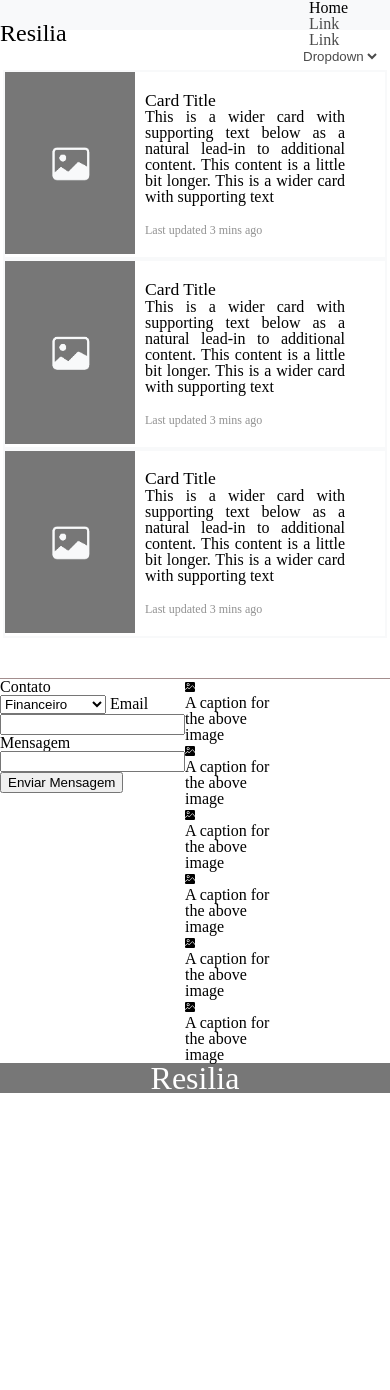
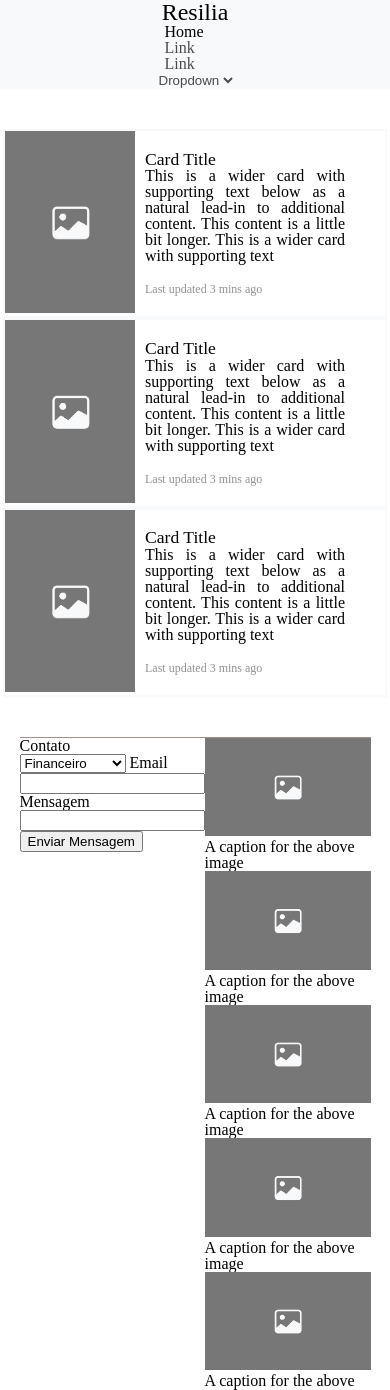
Before and after one commit to jhonatacaiob/Desafio-Modulo-1, a plain HTML site: page index.html in a window 390 px wide. Shown: the top 1390 px of the page. Before the commit the page ends 1096 px from the top, so only its background shows below. Drawn offline with Linux system fonts and the light colour scheme.

Commit message:
Corrigido a seção cards para ficar mais responsivo

```diff
--- a/css/style.css
+++ b/css/style.css
@@ -4,8 +4,8 @@
     background-color: rgb(248, 249, 250);
 }
 .menu{
-    max-width: 1200px;
-    height: 30px;
+    max-width: 90%;
+    height: 1hv;
     margin: 0 auto;
     display: flex;
     flex-wrap: wrap;
@@ -47,6 +47,8 @@
 main{
     display: grid;
     grid-template-columns: repeat(3, 1fr);
+    max-width: 90%;
+    margin: 0 auto;
 }
 
 
@@ -54,16 +56,28 @@ main{
 /*cards*/
 
 .card-container{
-    max-width: 1200px;
     padding: 40px 0;
-    margin: 0 auto;
     grid-column: 1/4;
+    display: grid;
+    grid-template-columns: repeat(3, 1fr);
     border-bottom: 1px solid #a38e8e;
+}
+.card1{
+    grid-column: 1/2;
+    max-width: 400px;
+    border: 2px solid;
+    border-color: rgb(248, 249, 250);
     display: flex;
-    flex-wrap: wrap;
-    justify-content: space-evenly;
 }
-.card{
+.card2{
+    grid-column: 2/3;
+    max-width: 400px;
+    border: 2px solid;
+    border-color: rgb(248, 249, 250);
+    display: flex;
+}
+.card3{
+    grid-column: 3/4;
     max-width: 400px;
     border: 2px solid;
     border-color: rgb(248, 249, 250);
@@ -96,7 +110,14 @@ main{
 
 /*Contato*/
 
+.contato{
+    grid-column: 1/2;
+}
 
+
+.imagens{
+    grid-column: 2/4;
+}
 
 
 
@@ -113,7 +134,7 @@ main{
 /*Footer*/
 .footer{
     background-color:rgb(119,119,119);
-    height: 30px;
+    height: 10vh ;
     color: white;
     display: flex;
     justify-content: center;
@@ -129,10 +150,30 @@ footer p{
 
 
 
+@media(max-width: 1250px){
 
 
-@media (max-width: 400px)
-{
+    .card-container{
+
+        display:flex;
+        justify-content: center;
+        flex-wrap: wrap;
+
+    }
+
+    .card-imagem{
+
+        width: 130px;
+
+    }
+
+}
+
+@media (max-width: 400px){
+    .menu{
+        flex-direction: column;
+        margin: 0 auto;
+    }
     .menu nav ul{
 
 
--- a/index.html
+++ b/index.html
@@ -34,7 +34,7 @@
 
     <main>
         <section class = "card-container">
-            <div class="card">
+            <div class="card1">
                 <div class="card-imagem">
                     <img src="img/img-vertical.png" alt="imagem" width="100%">
                 </div>
@@ -45,7 +45,7 @@
                     <sub>Last updated 3 mins ago</sub>
                 </div>
             </div>
-            <div class="card">
+            <div class="card2">
                 <div class="card-imagem">
                     <img src="img/img-vertical.png" alt="imagem" width="100%">
                 </div>
@@ -56,7 +56,7 @@
                     <sub>Last updated 3 mins ago</sub>
                 </div>
             </div>
-            <div class="card">
+            <div class="card3">
                 <div class="card-imagem">
                     <img src="img/img-vertical.png" alt="imagem" width="100%">
                 </div>
@@ -93,40 +93,40 @@
             </form>
         </section>
 
-        <section class = "imgs">
+        <section class = "imagens">
             <div class = "img-box">
                 <div class="img">
-                    <img src="img/image.svg" alt="imagem" width="10px">
+                    <img src="img/img-horizontal.png" alt="imagem" width="100%">
                 </div>
                 <sub>A caption for the above image</sub>
             </div>
             <div class = "img-box">
                 <div class="img">
-                    <img src="img/image.svg" alt="imagem" width="10px">
+                    <img src="img/img-horizontal.png" alt="imagem" width="100%">
                 </div>
                 <sub>A caption for the above image</sub>
             </div>
             <div class = "img-box">
                 <div class="img">
-                    <img src="img/image.svg" alt="imagem" width="10px">
+                    <img src="img/img-horizontal.png" alt="imagem" width="100%">
                 </div>
                 <sub>A caption for the above image</sub>
             </div>
             <div class = "img-box">
                 <div class="img">
-                    <img src="img/image.svg" alt="imagem" width="10px">
+                    <img src="img/img-horizontal.png" alt="imagem" width="100%">
                 </div>
                 <sub>A caption for the above image</sub>
             </div>
             <div class = "img-box">
                 <div class="img">
-                    <img src="img/image.svg" alt="imagem" width="10px">
+                    <img src="img/img-horizontal.png" alt="imagem" width="100%">
                 </div>
                 <sub>A caption for the above image</sub>
             </div>
             <div class = "img-box">
                 <div class="img">
-                    <img src="img/image.svg" alt="imagem" width="10px">
+                    <img src="img/img-horizontal.png" alt="imagem" width="100%">
                 </div>
                 <sub>A caption for the above image</sub>
             </div>
```
